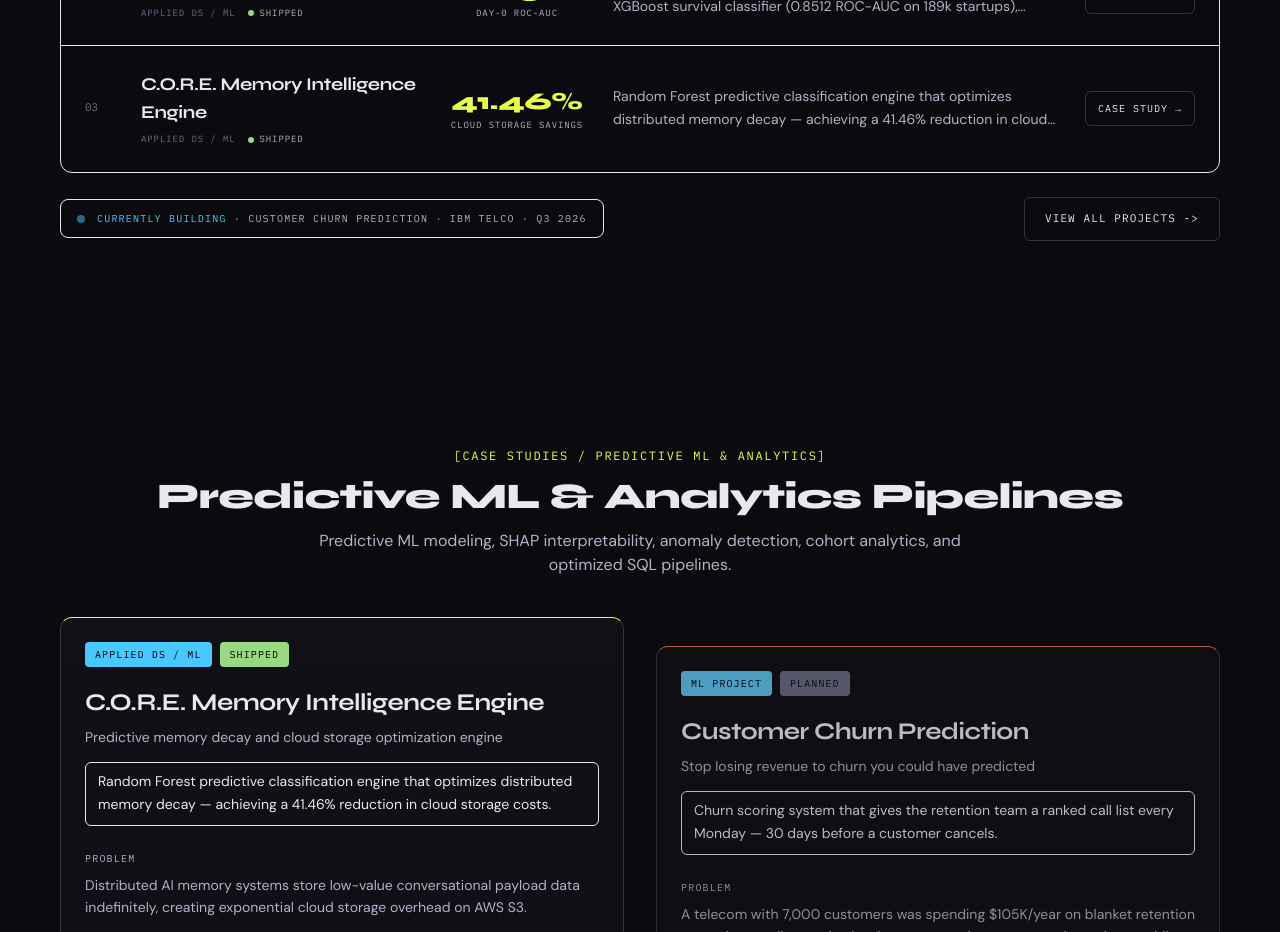
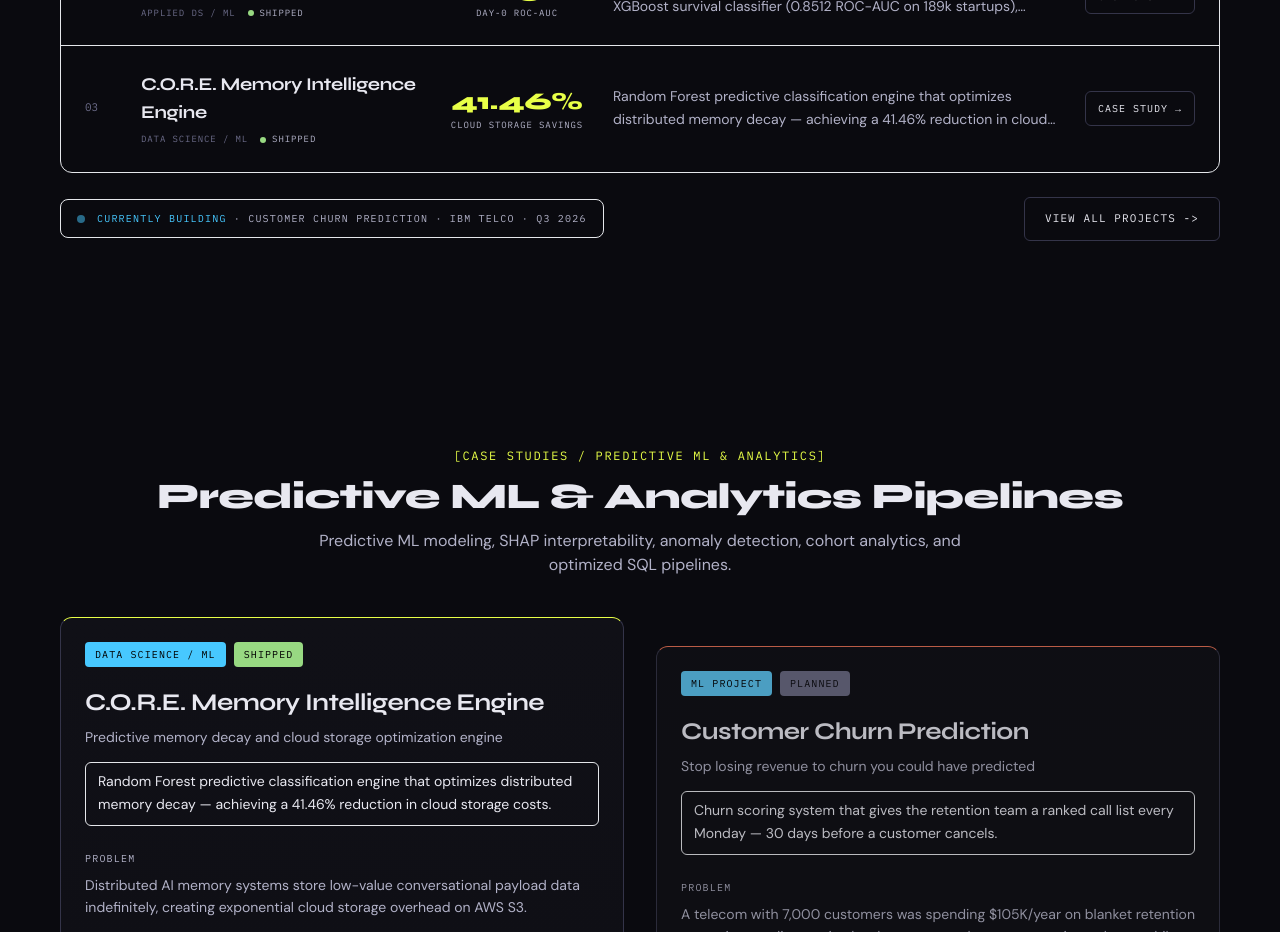
Before and after one commit to Jatin23K/jatin-portfolio, a React (Vite) app: page / in a window 1280 px wide. Shown: the part 1200-2132 px from the top of the page. Built offline with nearby package versions, Linux system fonts and the light colour scheme; no server answers.

Commit message:
fix(taxonomy): reclassify C.O.R.E. Memory Intelligence Engine to Data Science / ML

```diff
--- a/src/data/projects.ts
+++ b/src/data/projects.ts
@@ -193,7 +193,7 @@ export const projects: Project[] = [
   {
     id: 'core-memory-intelligence',
     tier: 1,
-    typeBadge: 'Applied DS / ML',
+    typeBadge: 'Data Science / ML',
     title: 'C.O.R.E. Memory Intelligence Engine',
     oneLineOutcome:
       'Random Forest predictive classification engine that optimizes distributed memory decay — achieving a 41.46% reduction in cloud storage costs.',
```
